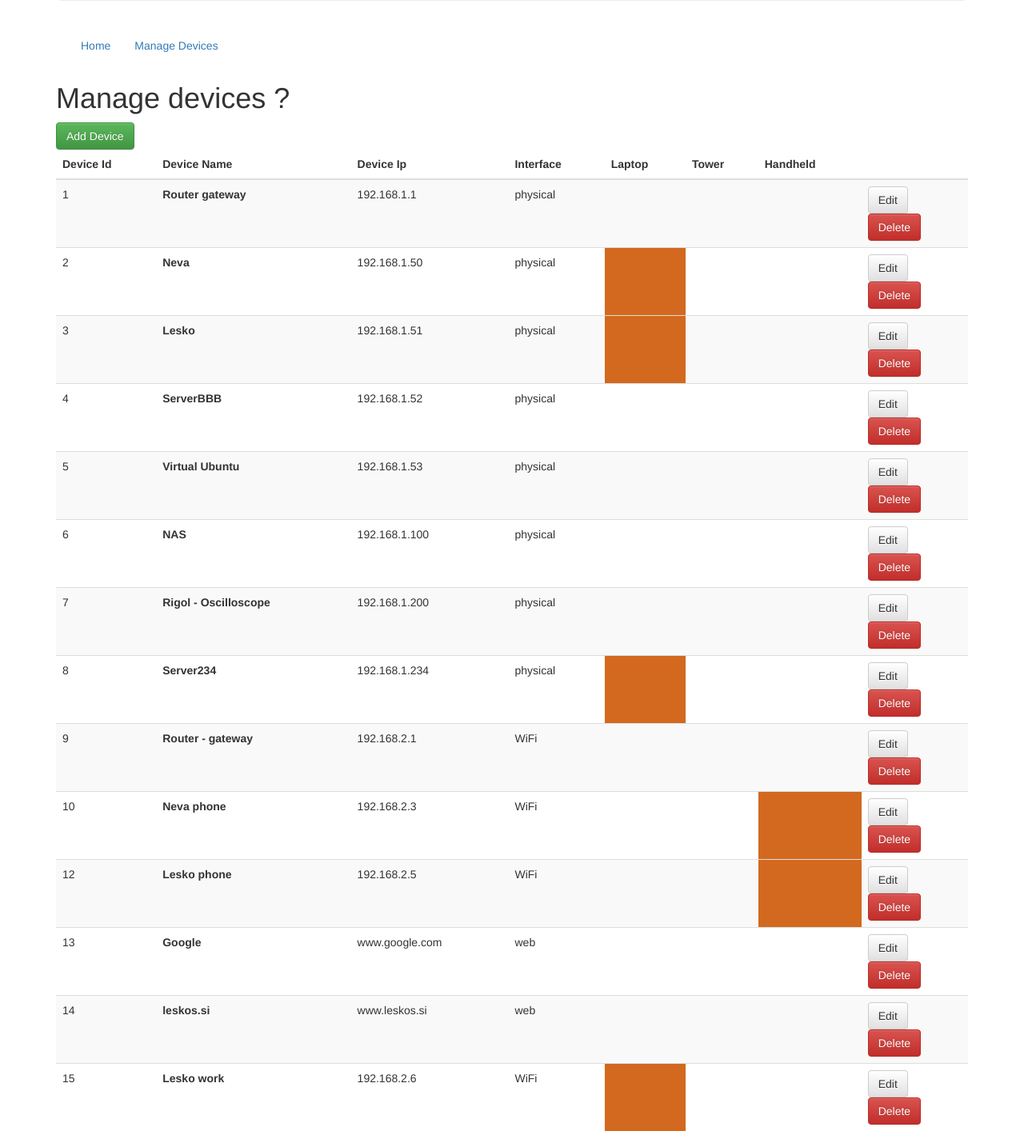
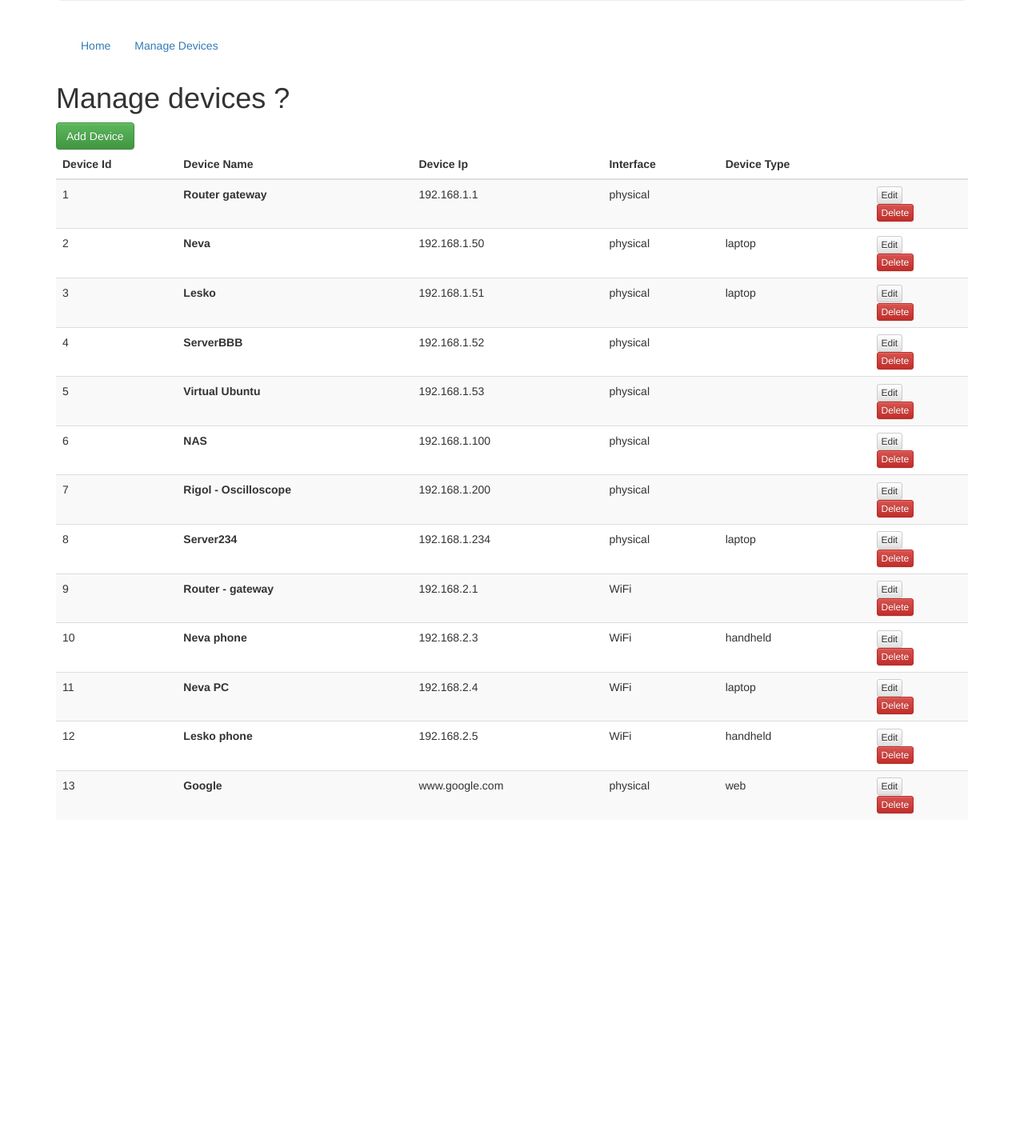
Before and after one commit to LeskoIam/homeNET, a Flask app: page /manage_devices in a window 1280 px wide. Shown: the part 214-1648 px from the top of the page at 80% size. After the commit the page ends 1232 px from the top, so only its background shows below. Run offline with Flask 2, Linux system fonts and the light colour scheme; data comes from the database, SQL or seed files in the repository; parts of the project's set-up code (start-up, migrations or seed data) failed here and were passed over; some libraries are stand-ins or nearby versions.

Commit message:
Changed Nodes table. Introduced "device_type" field and removed "laptop", "handheld" and "tower"

```diff
--- a/app/forms.py
+++ b/app/forms.py
@@ -5,7 +5,7 @@ __author__ = 'Lesko'
 # When it lies to you, it may be a while before you realize something's wrong.
 
 from flask.ext.wtf import Form
-from wtforms import StringField, BooleanField, SelectField
+from wtforms import StringField, BooleanField, SelectField, RadioField
 from wtforms.validators import DataRequired
 
 
@@ -14,8 +14,14 @@ class AddNodeForm(Form):
     ip = StringField("ip", validators=[DataRequired()])
     interface = SelectField("interface", validators=[DataRequired()],
                             choices=[("WiFi", "WiFi"),
-                                     ("physical", "physical"),
-                                     ("web", "web")])
-    laptop = BooleanField("laptop")
-    tower = BooleanField("tower")
-    handheld = BooleanField("handheld")
+                                     ("physical", "Physical")])
+    device_type = SelectField('device_type',
+                              choices=[("None", "Unknown"),
+                                       ("laptop", "Laptop"),
+                                       ("handheld", "Handheld"),
+                                       ("tower", "Tower"),
+                                       ("server", "Server"),
+                                       ("web", "Web")])
+    # laptop = BooleanField("laptop")
+    # tower = BooleanField("tower")
+    # handheld = BooleanField("handheld")
--- a/app/templates/add_device.html
+++ b/app/templates/add_device.html
@@ -10,12 +10,10 @@
         Device IP: {{ form.ip(size=16) }}
     </p>
     <p>
-        Device Interface: {{ form.interface }}
+        Device Interface: {{ form.interface() }}
     </p>
     <p>
-        Laptop: {{ form.laptop() }}
-        Tower: {{ form.laptop() }}
-        Handheld: {{ form.laptop() }}
+        Select Device Type: {{ form.device_type() }}
     </p>
     <button value="add" type="submit" class="btn btn-success">Add Device</button>
     </form>
--- a/app/templates/manage_devices.html
+++ b/app/templates/manage_devices.html
@@ -19,9 +19,7 @@
                 <th>Device Name</th>
                 <th>Device Ip</th>
                 <th>Interface</th>
-                <th>Laptop</th>
-                <th>Tower</th>
-                <th>Handheld</th>
+                <th>Device Type</th>
                 <th>&nbsp;</th>
             </tr>
         </thead>
@@ -32,27 +30,13 @@
                 <td><strong>{{ device.name }}</strong></td>
                 <td>{{ device.ip }}</td>
                 <td>{{ device.interface }}</td>
-                {% if device.laptop %}
-                    <td style="background: chocolate">&nbsp;</td>
-                {% else %}
-                    <td>&nbsp;</td>
-                {% endif %}
-                {% if device.tower %}
-                    <td style="background: chocolate">&nbsp;</td>
-                {% else %}
-                    <td>&nbsp;</td>
-                {% endif %}
-                {% if device.handheld %}
-                    <td style="background: chocolate">&nbsp;</td>
-                {% else %}
-                    <td>&nbsp;</td>
-                {% endif %}
+                <td>{{ device.device_type if device.device_type != None else "" }}</td>
                 <td>
                     <form action="/edit/{{ device.id|string }}" method="post" name="edit_f">
-                        <button value="edit" type="submit" class="btn btn-default">Edit</button>
+                        <button value="edit" type="submit" class="btn btn-default btn-xs">Edit</button>
                     </form>
                     <form action="/delete/{{ device.id|string }}" method="post" name="delete_f">
-                        <button value="delete" type="submit" class="btn btn-danger">Delete</button>
+                        <button value="delete" type="submit" class="btn btn-danger btn-xs">Delete</button>
                     </form>
                 </td>
             </tr>
--- a/app/templates/view_devices_table.html
+++ b/app/templates/view_devices_table.html
@@ -22,8 +22,6 @@
             <td>
             {% if device.interface == "WiFi" %}
                 <span class="glyphicon glyphicon-signal"></span>
-            {% elif device.interface == "web" %}
-                <span class="glyphicon glyphicon-cloud"></span>
             {% else %}
                 <span class="glyphicon glyphicon-hdd"></span>
             {% endif %}
--- a/app/views.py
+++ b/app/views.py
@@ -32,15 +32,15 @@ def show():
                                   (db.func.sum(PingerData.delay) / db.func.count(PingerData.delay)) * 1000). \
         filter(PingerData.delay != None). \
         group_by(PingerData.node_id).all()
-    print mean_delay
 
     for d in data:
         d.last_up = find_in_lists(last_up_time, d.id, 0)
         d.last_down = find_in_lists(last_down_time, d.id, 0)
         d.mean_delay = find_in_lists(mean_delay, d.id, 0)
 
-    print last_up_time
-    print last_down_time
+    # print last_up_time
+    # print last_down_time
+    # print mean_delay
 
     return render_template("view_devices_table.html",
                            data=data,
@@ -70,23 +70,23 @@ def delete_device(device_id):
 def add_device():
     form = AddNodeForm()
     if form.validate_on_submit():
-
+        print form.device_type.data
         print "All is valid"
         to_add = Nodes(name=form.name.data,
                        ip=form.ip.data,
                        interface=form.interface.data,
-                       laptop=True if form.laptop.data else None,
-                       tower=True if form.tower.data else None,
-                       handheld=True if form.handheld.data else None)
+                       device_type=form.device_type.data if form.device_type.data != "None" else None)
         try:
             db.session.add(to_add)
             db.session.commit()
             flash("Device successfully added!")
-        except sqlalchemy.exc.IntegrityError:
-            print "Not adding nodes"
-            flash("Not successful: add_device")
+        except sqlalchemy.exc.IntegrityError as e:
+            db.session.rollback()
+            print e
+            flash("Not adding nodes - %s" % str(e.message))
         return redirect("/manage_devices")
-    flash("Form missing data!")
+    else:
+        flash("Form missing data!")
     return render_template("add_device.html", form=form)
 
 
```
Also changed, not shown: app/db_create.py (+10 -15 lines), app/models.py (+9 -7 lines), app.db.
